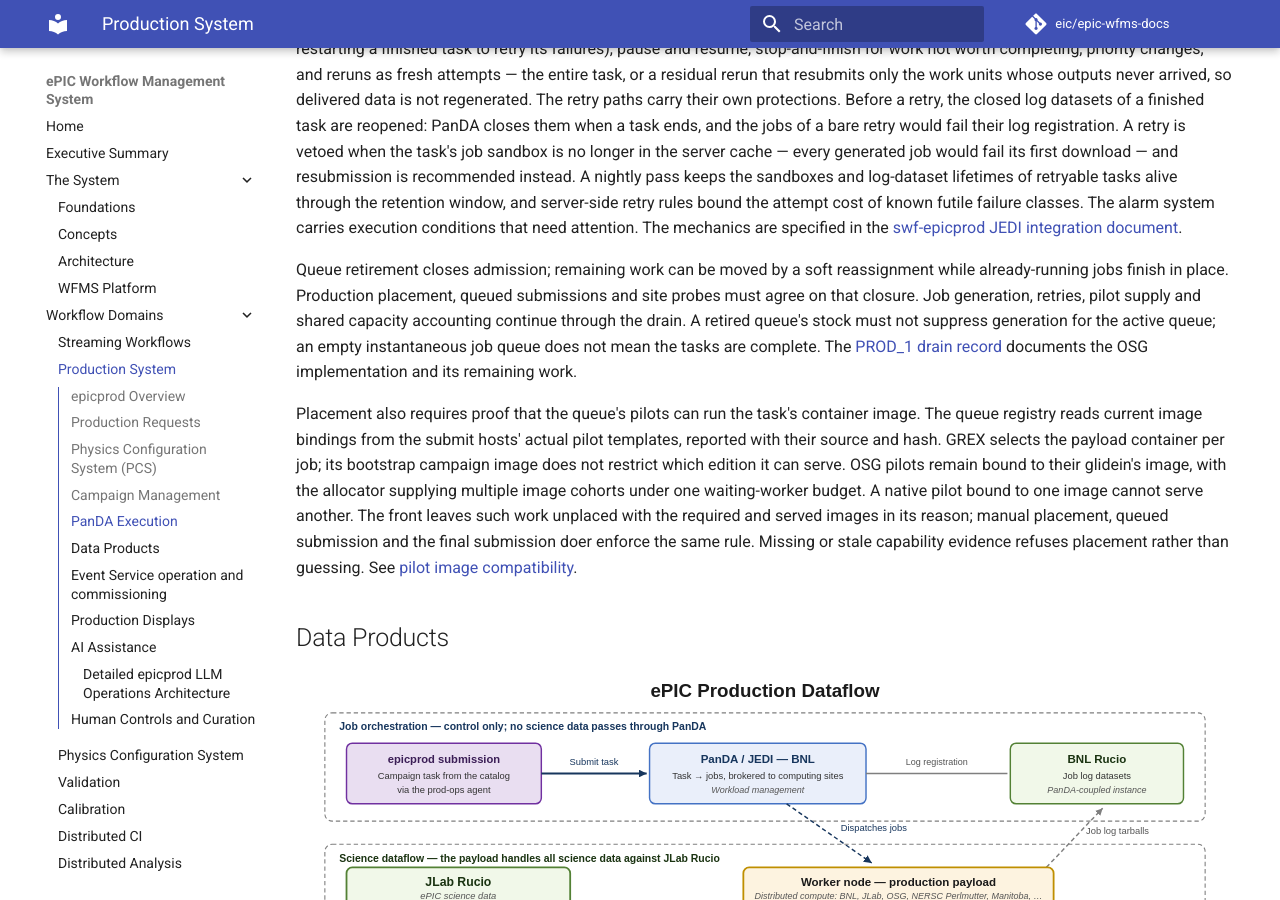
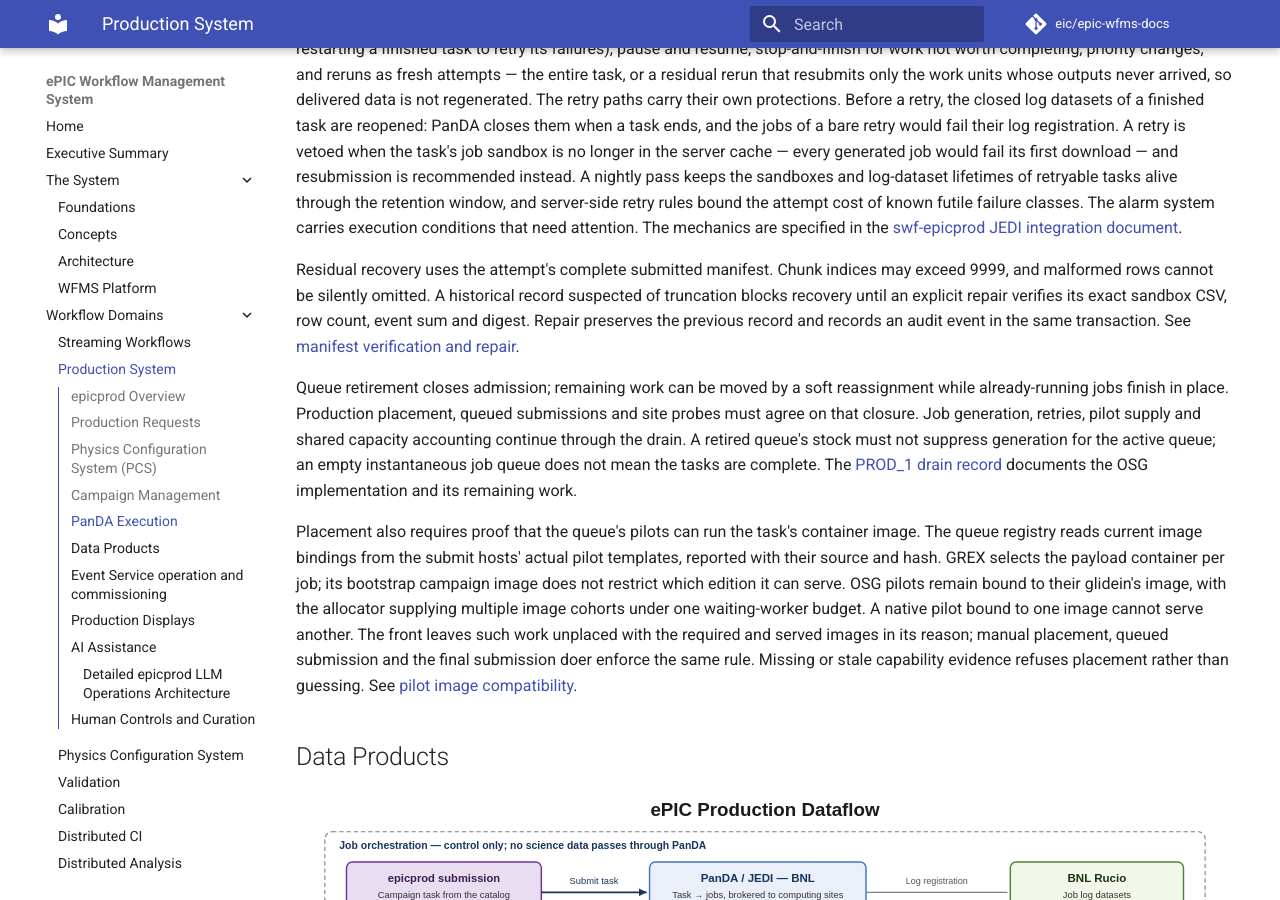
Before and after one commit to eic/epic-wfms-docs, an MkDocs documentation site: the page built from docs/production.md, in a window 1280 px wide and 900 px high, scrolled down 4213 px. Built offline with MkDocs 1.6.1 and Material for MkDocs 9.7.7, drawn with Linux system fonts in a browser that asks for light colours; comment, search, counter and statistics services are not loaded.

Commit message:
Document exact manifest verification for residual recovery
Co-authored-by: Codex <codex@openai.com>

```diff
--- a/docs/production.md
+++ b/docs/production.md
@@ -133,6 +133,14 @@ resubmission is recommended instead. A nightly pass keeps the sandboxes and log-
 tasks alive through the retention window, and server-side retry rules bound the attempt cost of known futile
 failure classes. The alarm system carries execution conditions that need attention. The mechanics are specified in
 the [swf-epicprod JEDI integration document](https://github.com/BNLNPPS/swf-epicprod/blob/main/docs/JEDI_INTEGRATION.md).
+
+Residual recovery uses the attempt's complete submitted manifest. Chunk
+indices may exceed 9999, and malformed rows cannot be silently omitted.
+A historical record suspected of truncation blocks recovery until an
+explicit repair verifies its exact sandbox CSV, row count, event sum and
+digest. Repair preserves the previous record and records an audit event
+in the same transaction. See
+[manifest verification and repair](https://github.com/BNLNPPS/swf-epicprod/blob/main/docs/EPICPROD_RETRIES.md#residual-rerun).
 
 Queue retirement closes admission; remaining work can be moved by a soft
 reassignment while already-running jobs finish in place.
```
